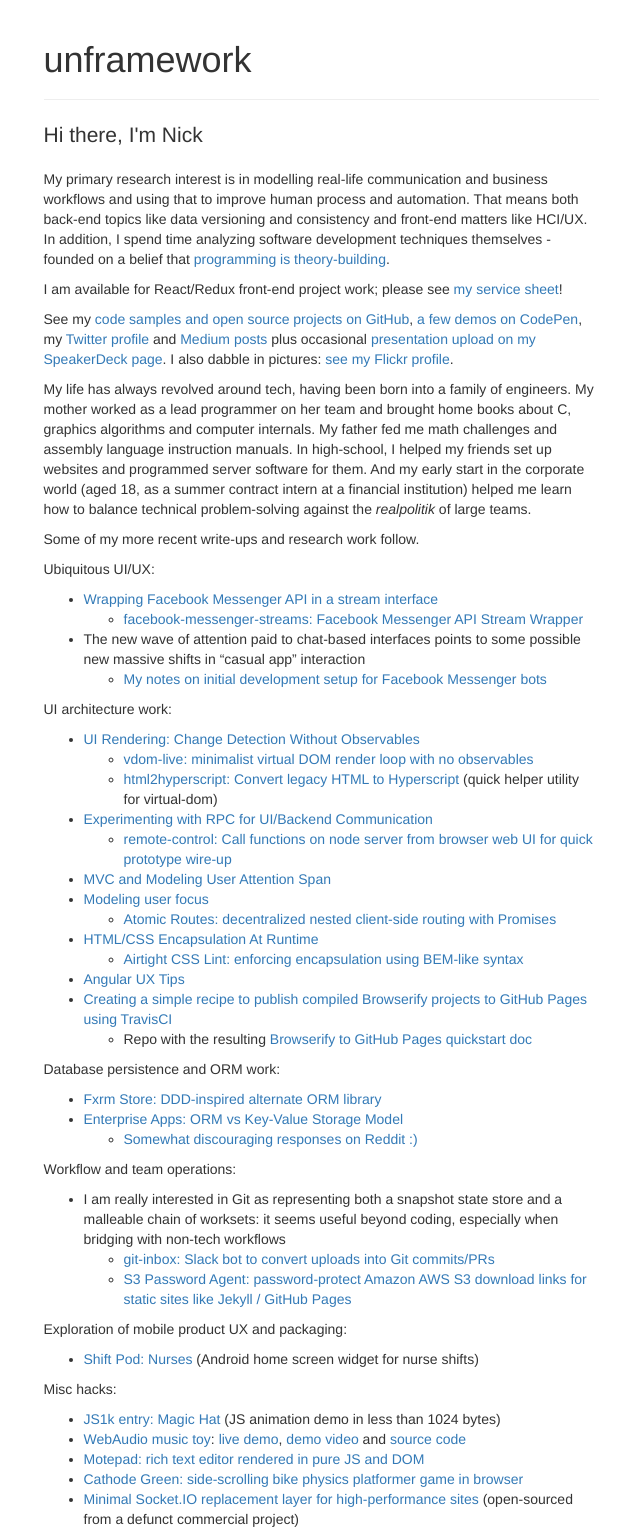
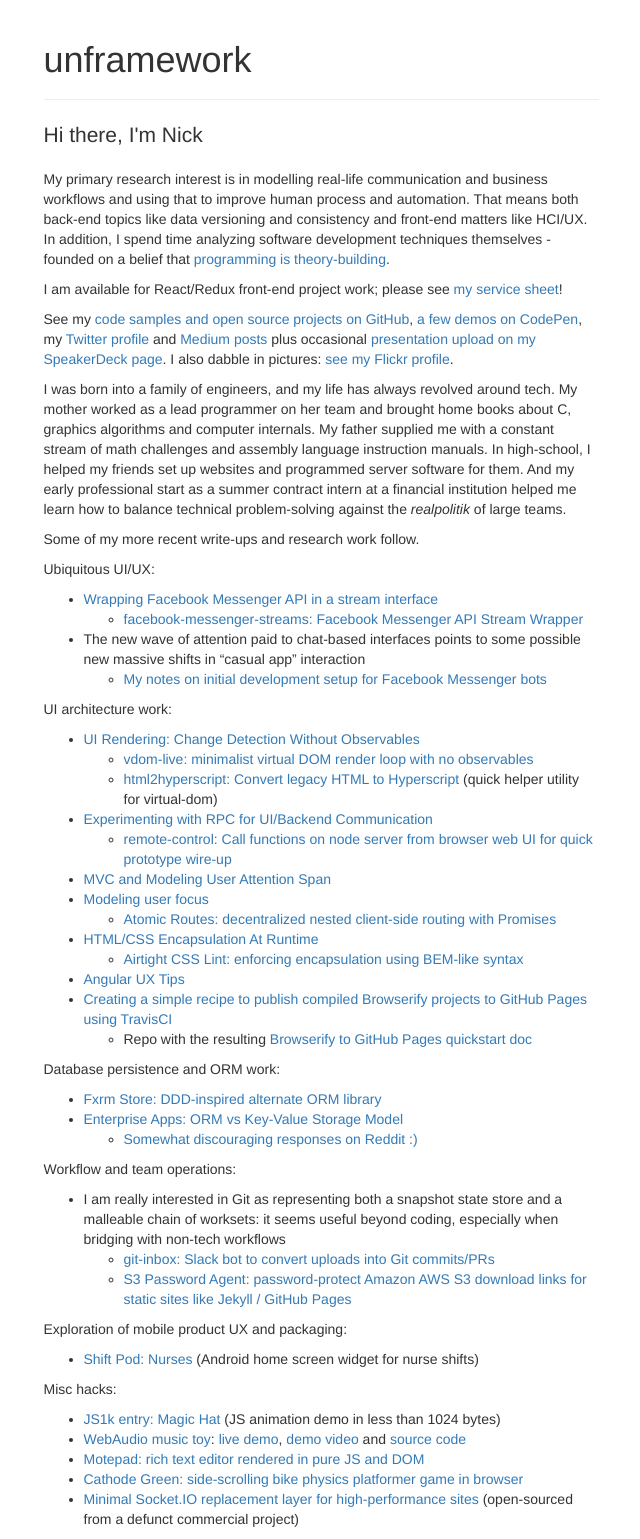
Before and after one commit to unframework/unframework-website, a Jekyll site: the page built from index.md, in a window 1280 px wide. Shown: the whole page, without its empty margins (319-959 px from the left). Built offline with Jekyll 4.4.1, drawn with Linux system fonts in a browser that asks for light colours.

Commit message:
Fix up grammar

```diff
--- a/index.md
+++ b/index.md
@@ -9,7 +9,7 @@
 
 See my [code samples and open source projects on GitHub](https://github.com/unframework), [a few demos on CodePen](http://codepen.io/unframework/), my [Twitter profile](https://twitter.com/unframework) and [Medium posts](https://medium.com/@unframework) plus occasional [presentation upload on my SpeakerDeck page](https://speakerdeck.com/unframework). I also dabble in pictures: [see my Flickr profile](https://www.flickr.com/photos/nickmatantsev/).
 
-My life has always revolved around tech, having been born into a family of engineers. My mother worked as a lead programmer on her team and brought home books about C, graphics algorithms and computer internals. My father fed me math challenges and assembly language instruction manuals. In high-school, I helped my friends set up websites and programmed server software for them. And my early start in the corporate world (aged 18, as a summer contract intern at a financial institution) helped me learn how to balance technical problem-solving against the *realpolitik* of large teams.
+I was born into a family of engineers, and my life has always revolved around tech. My mother worked as a lead programmer on her team and brought home books about C, graphics algorithms and computer internals. My father supplied me with a constant stream of math challenges and assembly language instruction manuals. In high-school, I helped my friends set up websites and programmed server software for them. And my early professional start as a summer contract intern at a financial institution helped me learn how to balance technical problem-solving against the *realpolitik* of large teams.
 
 Some of my more recent write-ups and research work follow.
 
```
